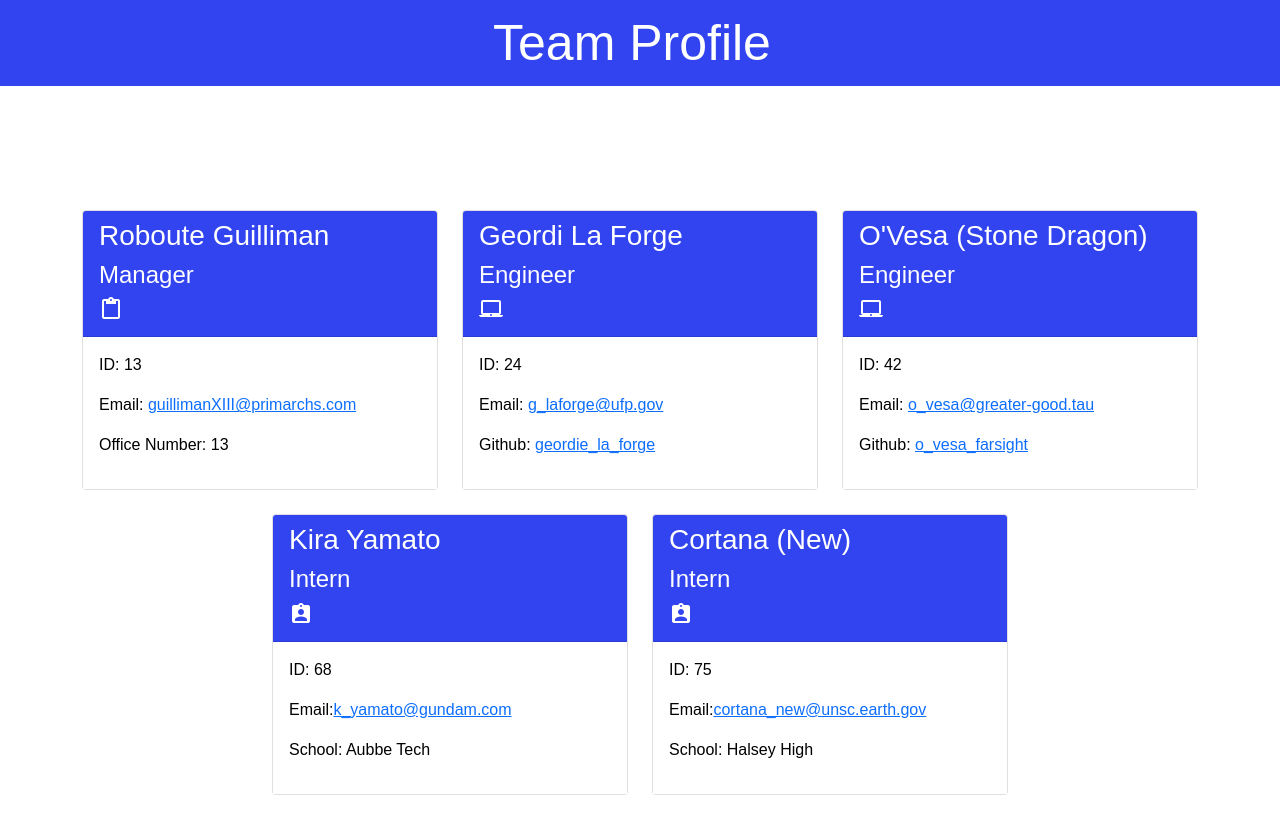
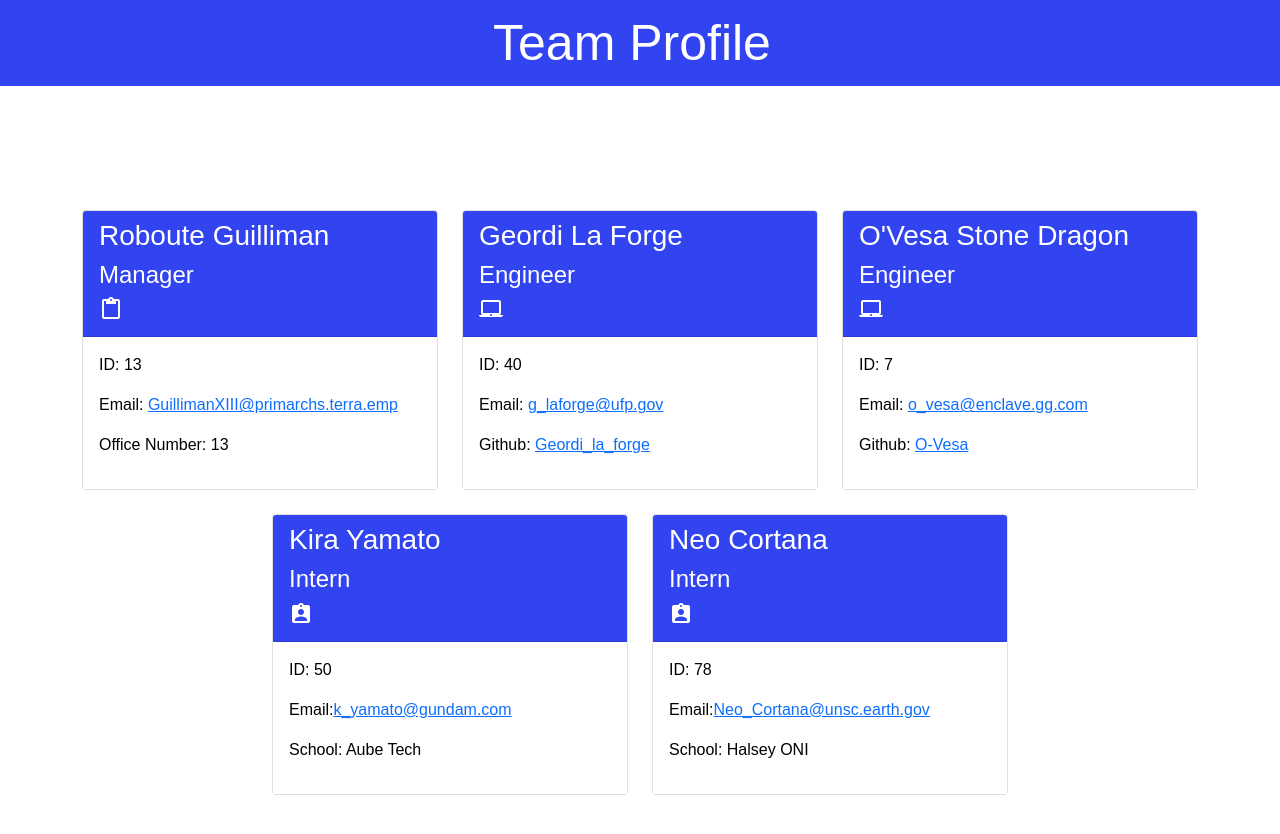
Before and after one commit to Keemperor/Jacob-Yarce-Team-Profile-Generator, a website: page dist/index.html in a window 1280 px wide. Drawn offline with nearby package versions, Linux system fonts and the light colour scheme.

Commit message:
modified README

```diff
--- a/dist/index.html
+++ b/dist/index.html
@@ -30,7 +30,7 @@
           </div>
           <div class="card-body">
               <p class="id">ID: 13</p>
-              <p class="email">Email: <a href="mailto:guillimanXIII@primarchs.com">guillimanXIII@primarchs.com</a></p>
+              <p class="email">Email: <a href="mailto:GuillimanXIII@primarchs.terra.emp">GuillimanXIII@primarchs.terra.emp</a></p>
               <p class="office">Office Number: 13</p>
           </div>
       </div>
@@ -43,9 +43,9 @@
               <h4>Engineer</h4><i class="material-icons">laptop_mac</i>
           </div>
           <div class="card-body">
-              <p class="id">ID: 24</p>
+              <p class="id">ID: 40</p>
               <p class="email">Email: <a href="mailto:g_laforge@ufp.gov">g_laforge@ufp.gov</a></p>
-              <p class="github">Github: <a href="https://github.com/geordie_la_forge">geordie_la_forge</a></p>
+              <p class="github">Github: <a href="https://github.com/Geordi_la_forge">Geordi_la_forge</a></p>
           </div>
       </div>
   </div>
@@ -53,13 +53,13 @@
   <div class="col-4 mt-4">
       <div class="card h-100">
           <div class="card-header">
-              <h3>O'Vesa (Stone Dragon)</h3>
+              <h3>O'Vesa Stone Dragon</h3>
               <h4>Engineer</h4><i class="material-icons">laptop_mac</i>
           </div>
           <div class="card-body">
-              <p class="id">ID: 42</p>
-              <p class="email">Email: <a href="mailto:o_vesa@greater-good.tau">o_vesa@greater-good.tau</a></p>
-              <p class="github">Github: <a href="https://github.com/o_vesa_farsight">o_vesa_farsight</a></p>
+              <p class="id">ID: 7</p>
+              <p class="email">Email: <a href="mailto:o_vesa@enclave.gg.com">o_vesa@enclave.gg.com</a></p>
+              <p class="github">Github: <a href="https://github.com/O-Vesa">O-Vesa</a></p>
           </div>
       </div>
   </div>
@@ -71,9 +71,9 @@
               <h4>Intern</h4><i class="material-icons">assignment_ind</i>
           </div>
           <div class="card-body">
-              <p class="id">ID: 68</p>
+              <p class="id">ID: 50</p>
               <p class="email">Email:<a href="mailto:k_yamato@gundam.com">k_yamato@gundam.com</a></p>
-              <p class="school">School: Aubbe Tech</p>
+              <p class="school">School: Aube Tech</p>
           </div>
   </div>
 </div>
@@ -81,13 +81,13 @@
   <div class="col-4 mt-4">
       <div class="card h-100">
           <div class="card-header">
-              <h3>Cortana (New)</h3>
+              <h3>Neo Cortana</h3>
               <h4>Intern</h4><i class="material-icons">assignment_ind</i>
           </div>
           <div class="card-body">
-              <p class="id">ID: 75</p>
-              <p class="email">Email:<a href="mailto:cortana_new@unsc.earth.gov">cortana_new@unsc.earth.gov</a></p>
-              <p class="school">School: Halsey High</p>
+              <p class="id">ID: 78</p>
+              <p class="email">Email:<a href="mailto:Neo_Cortana@unsc.earth.gov">Neo_Cortana@unsc.earth.gov</a></p>
+              <p class="school">School: Halsey ONI</p>
           </div>
   </div>
 </div>
```
Also changed, not shown: README.md.
